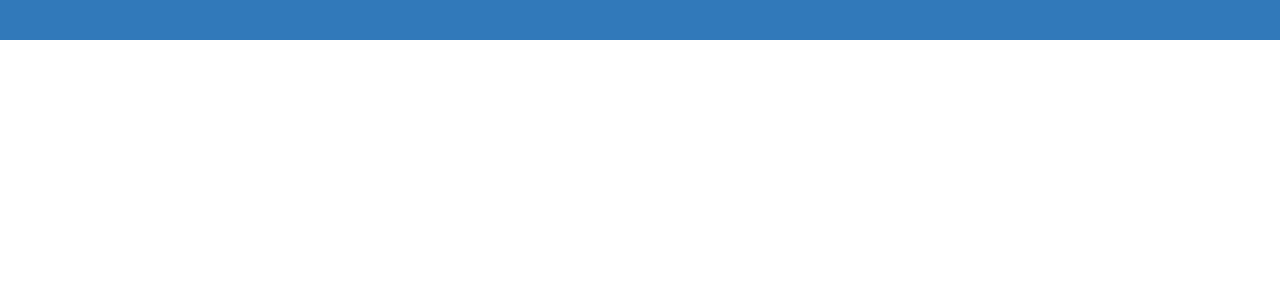
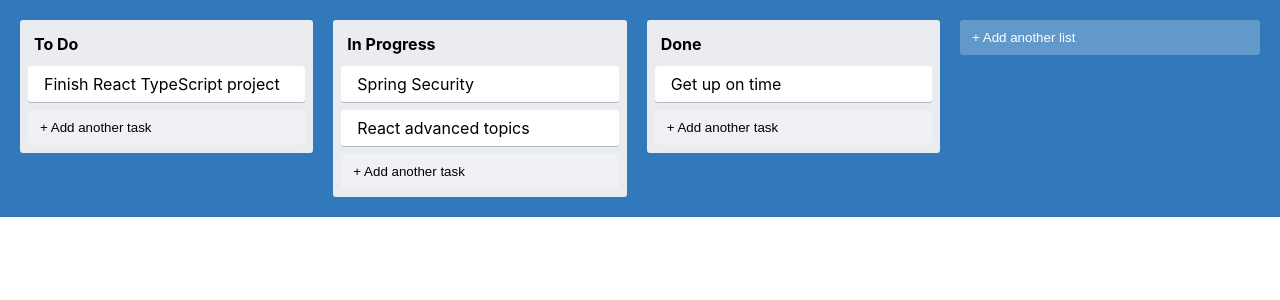
Before and after one commit to HaoWang95/ts-sample, a React (Create React App) app: page / in a window 1280 px wide. Shown: the top 300 px of the page. Built offline with nearby package versions, Linux system fonts and the light colour scheme.

Commit message:
components setup

```diff
--- a/src/App.tsx
+++ b/src/App.tsx
@@ -1,5 +1,8 @@
 import * as React from 'react';
 import { AppContainer } from './style';
+import { AddNewItem } from './components/AddNewItem';
+import { Column } from "./components/Columns";
+import { Card } from "./components/Card";
 
 const basicStyles: React.CSSProperties = {
   backgroundColor: "#5aac44",
@@ -10,6 +13,23 @@ function App() {
     <div className="App" style={basicStyles}>
       <AppContainer>
 
+        <Column text="To Do">
+          <Card text="Finish React TypeScript project" />
+        </Column>
+        <Column text="In Progress">
+          <Card text="Spring Security"  />
+          <Card text="React advanced topics" />
+        </Column>
+
+        <Column text="Done">
+          <Card text="Get up on time" />
+        </Column>
+        <AddNewItem
+          onAdd={function (text: string): void {
+            throw new Error('Function not implemented.');
+          } }
+          toggleButtonText="+ Add another list"
+        />
       </AppContainer>
     </div>
   );
--- /dev/null
+++ b/src/components/AddNewItem/AddNewItem.tsx
@@ -0,0 +1,29 @@
+import { useState } from "react";
+import { AddItemButton } from "../../style";
+import { NewItemForm } from  "."
+
+interface AddItemProps {
+  onAdd(text: string): void;
+  toggleButtonText: string;
+  dark?: boolean;
+}
+
+export const AddNewItem = (props: AddItemProps) => {
+  const [showForm, setShowForm] = useState<boolean>(false);
+  const { onAdd, toggleButtonText, dark } = props;
+  if (showForm) {
+    // show item creation form here
+    <NewItemForm
+      onAdd={(text) => {
+        onAdd(text);
+        setShowForm(false);
+      }}
+    />;
+  }
+
+  return (
+    <AddItemButton dark={dark} onClick={() => setShowForm(true)}>
+      {toggleButtonText}
+    </AddItemButton>
+  );
+};
--- /dev/null
+++ b/src/components/AddNewItem/NewItemForm.tsx
@@ -0,0 +1,17 @@
+import { useState } from "react";
+import { NewItemFormContainer, NewItemButton, NewItemInput } from "../../style";
+
+interface NewItemFormProps {
+  onAdd(text: string): void;
+}
+
+export const NewItemForm = ({ onAdd }: NewItemFormProps) => {
+  const [text, setText] = useState("");
+
+  return (
+    <NewItemFormContainer>
+      <NewItemInput value={text} onChange={(e) => setText(e.target.value)} />
+      <NewItemButton onClick={() => onAdd(text)}>Create</NewItemButton>
+    </NewItemFormContainer>
+  );
+};
--- /dev/null
+++ b/src/components/AddNewItem/index.ts
@@ -0,0 +1,6 @@
+import { AddNewItem } from "./AddNewItem";
+import { NewItemForm } from "./NewItemForm"
+
+export{
+    AddNewItem, NewItemForm
+}
--- /dev/null
+++ b/src/components/Card/index.ts
@@ -0,0 +1,5 @@
+import { Card } from "./Card";
+
+export {
+    Card
+};
--- a/src/components/Columns/Columns.tsx
+++ b/src/components/Columns/Columns.tsx
@@ -1,5 +1,6 @@
 import { ColumnContainer, ColumnTitle } from "../../style";
-import { VFC, PropsWithChildren, ReactNode } from 'react';
+import { VFC, PropsWithChildren } from 'react';
+import { AddNewItem } from "../AddNewItem";
 
 // type React.PropsWithChildren<P> = P & {children ?: React.ReactNode}
 
@@ -8,16 +9,21 @@ type ColumnProps = PropsWithChildren<{
 }>
 
 // Another implementation
-type ColProps = {
-    text: string;
-    children?: ReactNode;
-}
+// type ColProps = {
+//     text: string;
+//     children?: ReactNode;
+// }
 
 export const Column: VFC<ColumnProps> = ({ text, children }: ColumnProps) => {
   return (
     <ColumnContainer>
       <ColumnTitle>{text ? text : "Column Title"}</ColumnTitle>
       {children}
+      <AddNewItem
+        toggleButtonText="+ Add another task"
+        onAdd={() => console.log("not implemented yet")}
+        dark
+      />
     </ColumnContainer>
   );
 };
--- /dev/null
+++ b/src/components/Columns/index.ts
@@ -0,0 +1,5 @@
+import { Column } from "./Columns";
+
+export {
+    Column
+};
```
Also changed, not shown: src/style/index.ts (+9 -1 lines).
